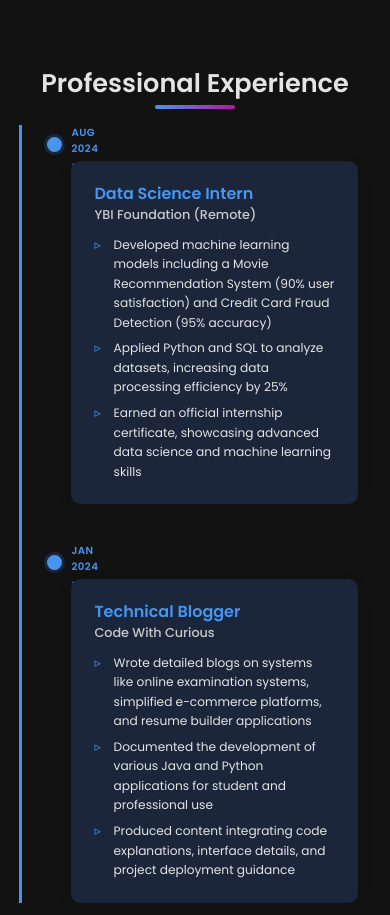
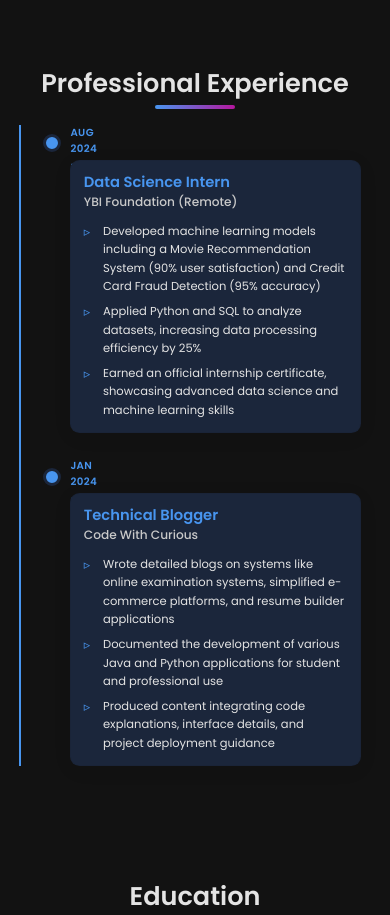
Before and after one commit to armshaikh/my-portfolio, a plain HTML site: page index.html in a window 390 px wide. Shown: the part 6660-7575 px from the top of the page. Drawn offline with Linux system fonts and the light colour scheme.

Commit message:
Update styles.css

```diff
--- a/styles.css
+++ b/styles.css
@@ -1718,6 +1718,69 @@ body.dark-mode .chat-message.bot {
 body.dark-mode footer {
   background-color: var(--d-light-alt);
 }
+
+/* Responsive Timeline Adjustments */
+@media (max-width: 768px) {
+  .timeline {
+    padding-left: 20px;
+    border-left: 2px solid var(--primary);
+  }
+
+  .timeline-item {
+    padding-left: 1.25rem;
+    padding-right: 0.75rem;
+    margin-bottom: 2rem;
+  }
+
+  .timeline-item::before {
+    width: 12px;
+    height: 12px;
+    left: -0.75rem;
+  }
+
+  .timeline-date {
+    font-size: 0.8rem;
+    display: block;
+    margin-bottom: 0.4rem;
+  }
+
+  .timeline-content {
+    padding: 1.25rem;
+    font-size: 0.95rem;
+  }
+
+  .timeline-content h3 {
+    font-size: 1.15rem;
+  }
+
+  .timeline-content h4 {
+    font-size: 0.95rem;
+  }
+
+  .timeline-content li {
+    font-size: 0.9rem;
+  }
+}
+
+@media (max-width: 576px) {
+  .timeline {
+    padding-left: 16px;
+  }
+
+  .timeline-item::before {
+    left: -0.6rem;
+  }
+
+  .timeline-date {
+    font-size: 0.75rem;
+    letter-spacing: 0.4px;
+  }
+
+  .timeline-content {
+    padding: 1rem;
+  }
+}
+
 /* ===== Enhanced Mobile Responsiveness ===== */
 
 html {
```
